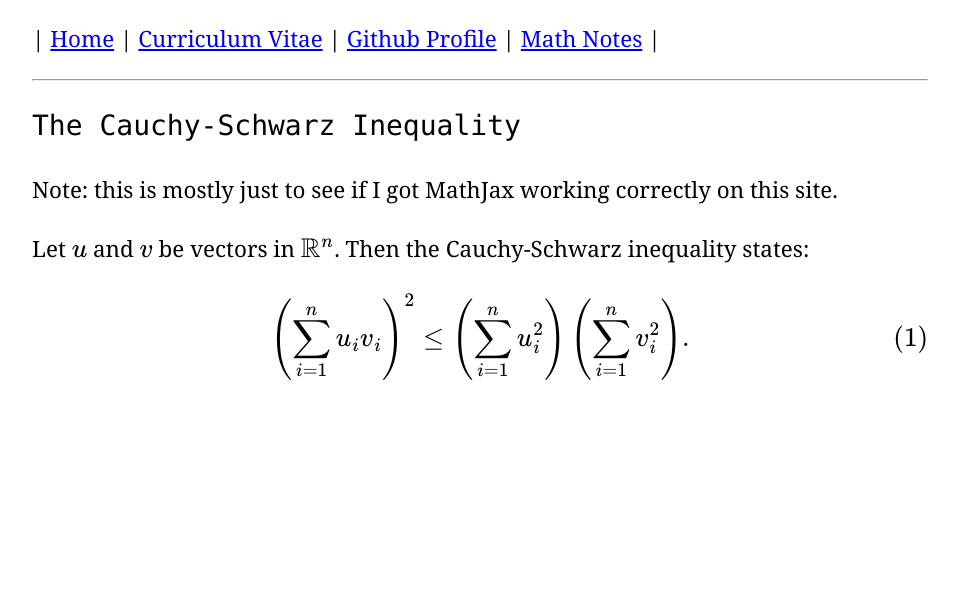
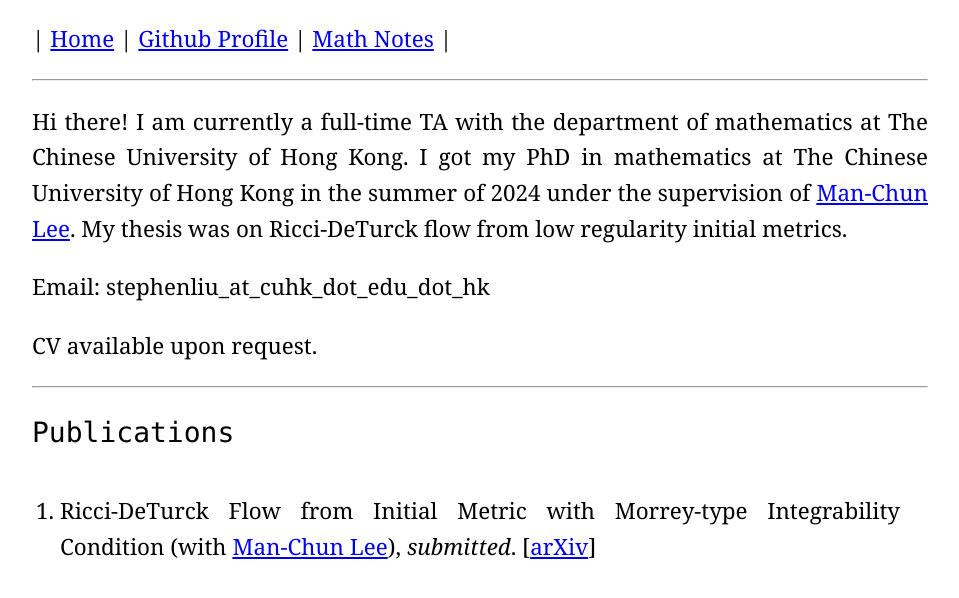
Before and after one commit to steuyve/steuyve.github.io, a plain HTML site: page index.html in a window 1280 px wide. Shown: the part 82-680 px from the top of the page, without its empty margins (160-1119 px from the left). Drawn offline with nearby package versions, Linux system fonts and the light colour scheme.

Commit message:
Added publications section, short bio and removed CV.

```diff
--- a/index.html
+++ b/index.html
@@ -9,10 +9,20 @@
 	</head>
 	<body>
 		<h1>Stephen Shang Yi Liu</h1>
-		<p>| <a href="https://steuyve.github.io">Home</a> | <a href="files/cv-master.pdf">Curriculum Vitae</a> | <a href="https://github.com/steuyve">Github Profile</a> | <a href="mathnotes.html">Math Notes</a> |</p>
+		<p>| <a href="index.html">Home</a> | <!--<a href="files/cv-master.pdf">Curriculum Vitae</a> |--> <a href="https://github.com/steuyve">Github Profile</a> | <a href="mathnotes.html">Math Notes</a> |</p>
+		<hr/>
+		<p>Hi there! I am currently a full-time TA with the department of mathematics at The Chinese University of Hong Kong. I got my PhD in mathematics at The Chinese University of Hong Kong in the summer of 2024 under the supervision of <a href="https://sites.google.com/view/mcleemath/home">Man-Chun Lee</a>. My thesis was on Ricci-DeTurck flow from low regularity initial metrics.</p>
+		<p>Email: stephenliu_at_cuhk_dot_edu_dot_hk</p>
+		<p>CV available upon request.</p>
+		<hr/>
+		<h2>Publications</h2>
+		<ol>
+			<li>Ricci-DeTurck Flow from Initial Metric with Morrey-type Integrability Condition (with <a href="https://sites.google.com/view/mcleemath/home">Man-Chun Lee</a>), <em>submitted</em>. [<a href="https://arxiv.org/abs/2407.06575">arXiv</a>]</li>
+		</ol>
+		<!--
 		<hr/>
 		<h2>The Cauchy-Schwarz Inequality</h2>
 		<p>Note: this is mostly just to see if I got MathJax working correctly on this site.</p>
-		<p>Let $u$ and $v$ be vectors in $\mathbb{R}^n$. Then the Cauchy-Schwarz inequality states: $$\begin{equation}\left(\sum\limits_{i=1}^{n}u_i v_i\right)^2 \leq \left(\sum\limits_{i=1}^{n}u_i^2\right)\left(\sum\limits_{i=1}^{n}v_i^2\right).\end{equation}$$</p>
+		<p>Let $u$ and $v$ be vectors in $\mathbb{R}^n$. Then the Cauchy-Schwarz inequality states: $$\begin{equation}\left(\sum\limits_{i=1}^{n}u_i v_i\right)^2 \leq \left(\sum\limits_{i=1}^{n}u_i^2\right)\left(\sum\limits_{i=1}^{n}v_i^2\right).\end{equation}$$</p> -->
 	</body>
 </html>
```
Also changed, not shown: mathnotes.html (+1 -1 lines).
